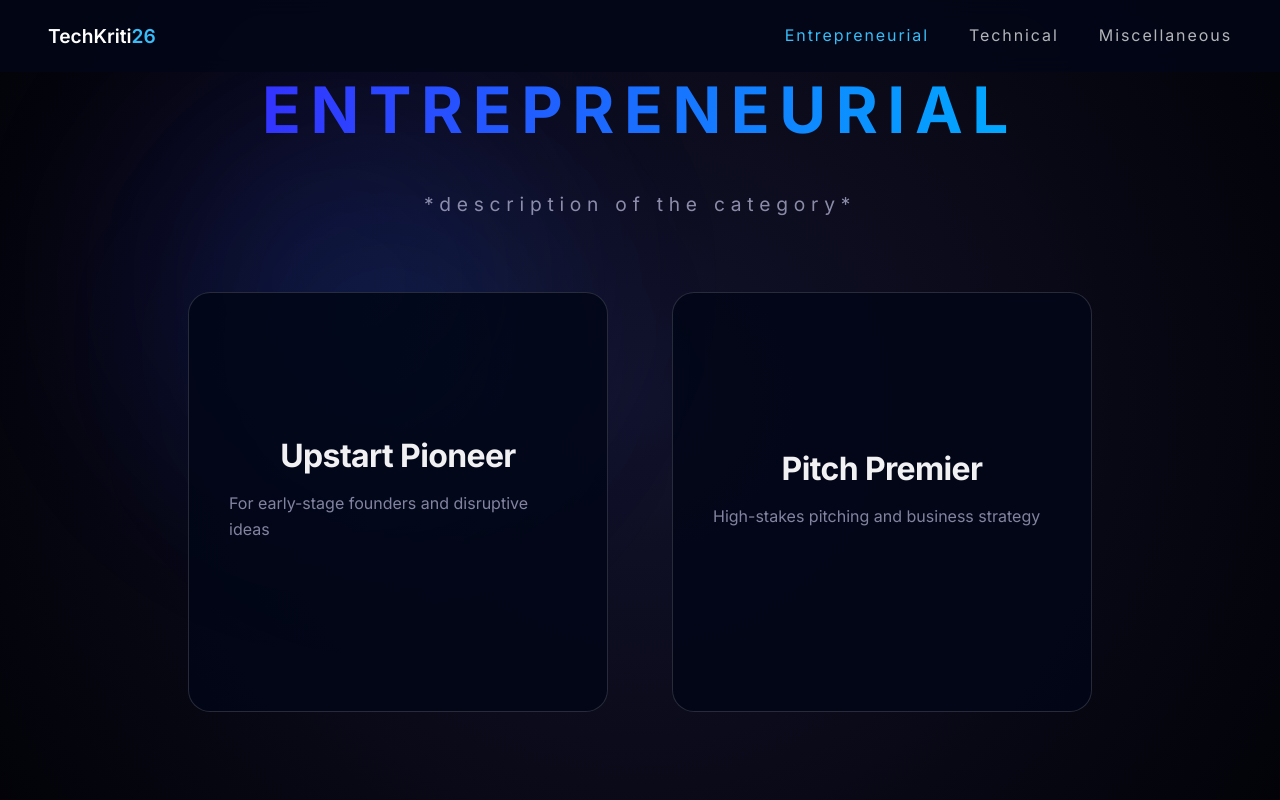
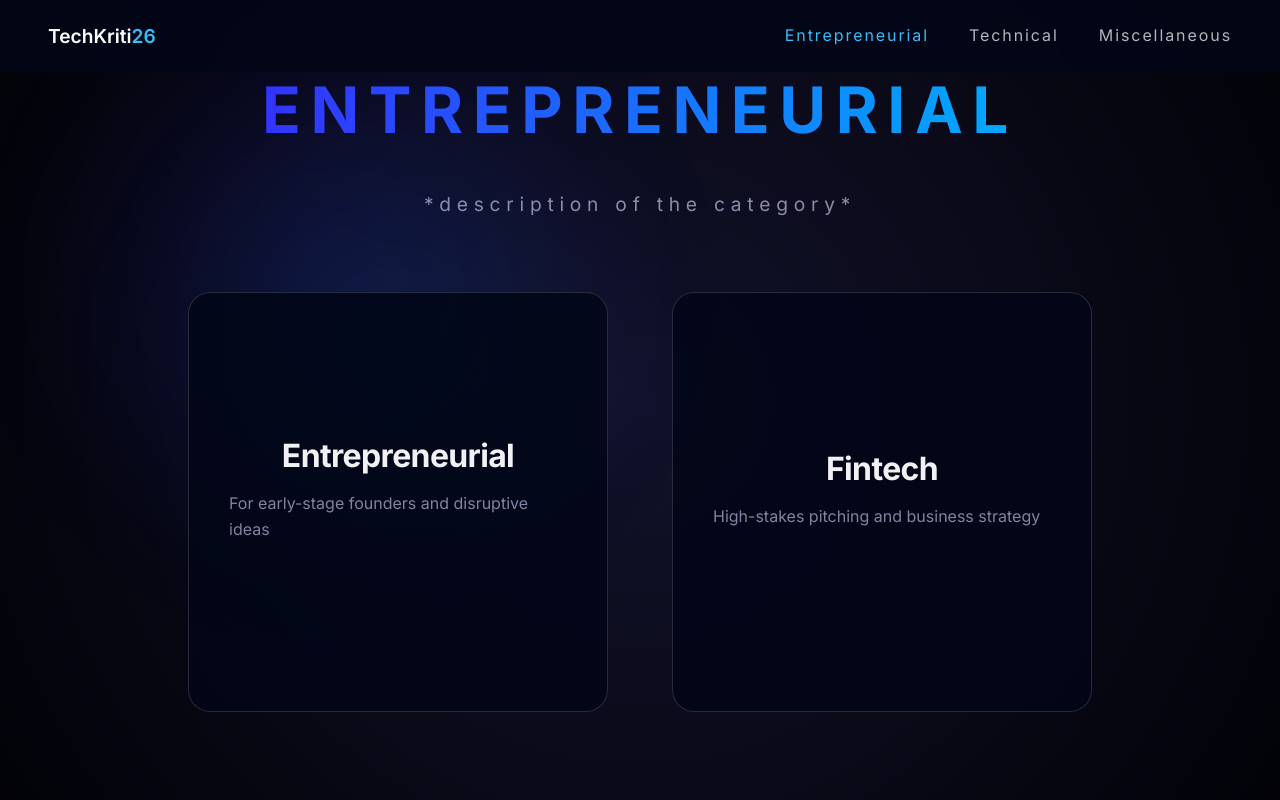
Before and after one commit to Shreyansh1206/techkriti-26, a React (Vite) app: page /events/entrepreneurial in a window 1280 px wide. Shown: the top 800 px of the page. Built offline with nearby package versions, Linux system fonts and the light colour scheme.

Commit message:
improved entrepreneurial ui AGAIN

```diff
--- a/src/components/entrepreneurial/entrepreneurial.css
+++ b/src/components/entrepreneurial/entrepreneurial.css
@@ -40,6 +40,7 @@
 
   display: flex;
   flex-direction: row; /* SIDE BY SIDE */
+  flex-wrap: wrap; /* Allow wrapping for grid */
   justify-content: center; /* center horizontally */
   align-items: center; /* center vertically */
 
--- a/src/pages/Entrepreneurial.jsx
+++ b/src/pages/Entrepreneurial.jsx
@@ -9,18 +9,19 @@ const Entrepreneurial = () => {
   const [activeTrack, setActiveTrack] = useState(null);
 
   const data = {
-    startup: {
-      title: "Startup Track",
+    entrepreneurial: {
+      title: "Entrepreneurial Track",
       competitions: [
-        { name: "Pitch Perfect", desc: "Pitch your startup idea" },
-        { name: "Prototype Sprint", desc: "Build and present a prototype" }
+        { name: "Upstart Pioneer", desc: "Pitch your startup idea" },
+        { name: "Pitch Premier", desc: "Build and present a prototype" }
       ]
     },
-    business: {
-      title: "Business Track",
+    fintech: {
+      title: "Fintech Track",
       competitions: [
-        { name: "Case Conquest", desc: "Solve real business cases" },
-        { name: "Market Mayhem", desc: "Crack market strategy problems" }
+        { name: "Beat the Market", desc: "Solve real business cases" },
+        { name: "Trade Quest", desc: "Crack market strategy problems" },
+        { name: "Strategy Sprint", desc: "Description of strategy sprint"}
       ]
     }
   };
@@ -43,15 +44,15 @@ const Entrepreneurial = () => {
       {/* CARDS SECTION */}
       <section className="entre-events">
         <EntrepreneurialCard
-          title="Upstart Pioneer"
+          title="Entrepreneurial"
           description="For early-stage founders and disruptive ideas"
-          onClick={() => setActiveTrack("startup")}
+          onClick={() => setActiveTrack("entrepreneurial")}
         />
 
         <EntrepreneurialCard
-          title="Pitch Premier"
+          title="Fintech"
           description="High-stakes pitching and business strategy"
-          onClick={() => setActiveTrack("business")}
+          onClick={() => setActiveTrack("fintech")}
         />
       </section>
 
```
